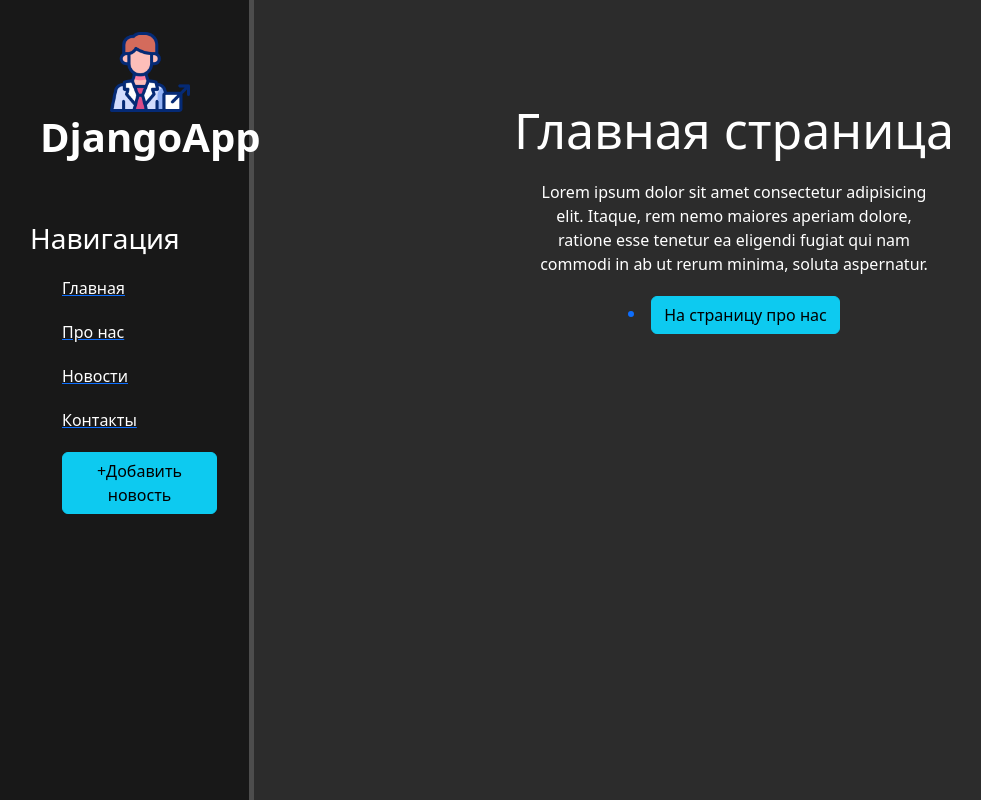
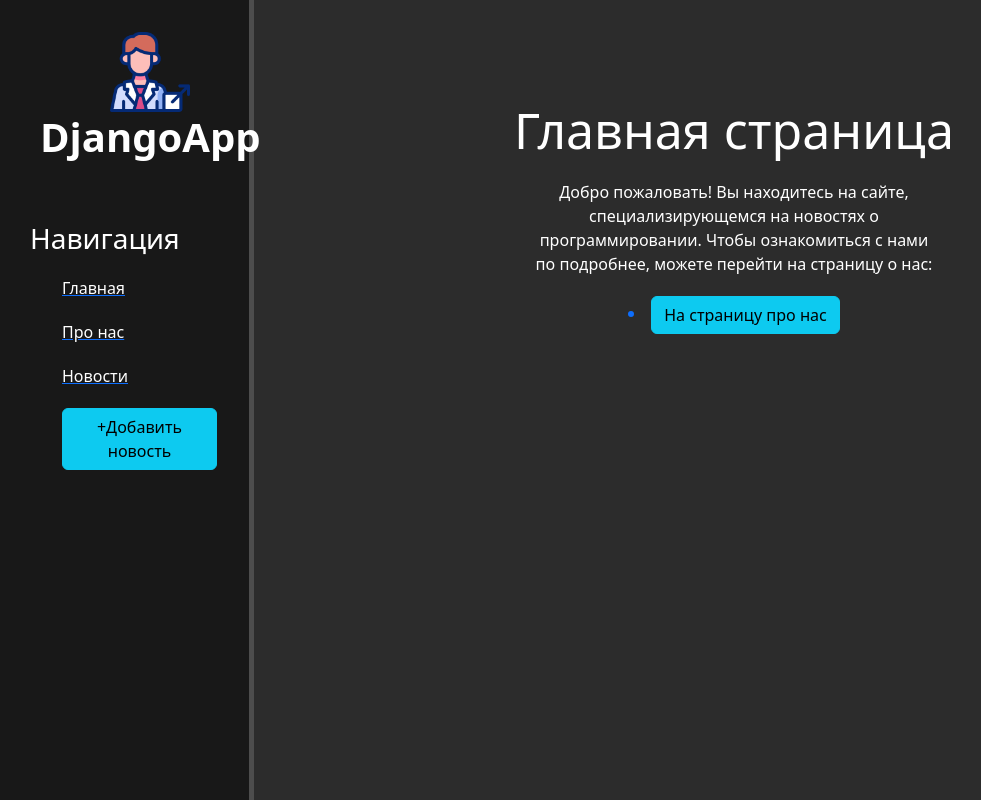
Before and after one commit to Vital1tch/django_app, a Django app: template webapp/main/templates/main/index.html in a window 1280 px wide. Shown: the whole page, without its empty margins (2-983 px from the left). Run offline with Django 5.2, Linux system fonts and the light colour scheme; the template is opened without the code that fills it, so the values that code supplies are empty; parts of the project's set-up code (start-up, migrations or seed data) failed here and were passed over.

Commit message:
Finish commit.

```diff
--- a/webapp/main/templates/main/about.html
+++ b/webapp/main/templates/main/about.html
@@ -7,7 +7,8 @@
 {% block content %}
 <div class="features">
     <h1>Про нас</h1>
-    <p>Lorem ipsum dolor sit amet consectetur adipisicing elit. Itaque, rem nemo maiores aperiam dolore, ratione esse tenetur ea eligendi fugiat qui nam commodi in ab ut rerum minima, soluta aspernatur.</p>
+    <p>Ещё раз привет! На этом сайте ты можешь ознакомиться о самых свежих новостях о программировании!
+        Будь уверен, наши новости всегда актуальны, так как мы давно следим за миром программирования! Прямиком с 2004 года. Так что дерзай, кнопка внизу:</p>
     <a href="{% url 'news_home' %}"><li><button class="btn btn-info"><i class=""></i> На страницу новостей</button></li></a>
 </div>
 {% endblock %}
--- a/webapp/main/templates/main/index.html
+++ b/webapp/main/templates/main/index.html
@@ -7,7 +7,11 @@
 {% block content %}
 <div class="features">
     <h1>Главная страница</h1>
-    <p>Lorem ipsum dolor sit amet consectetur adipisicing elit. Itaque, rem nemo maiores aperiam dolore, ratione esse tenetur ea eligendi fugiat qui nam commodi in ab ut rerum minima, soluta aspernatur.</p>
+    <p>Добро пожаловать!
+        Вы находитесь на сайте, специализирующемся на новостях о программировании.
+        Чтобы ознакомиться с нами по подробнее,
+        можете перейти на страницу о нас:
+    </p>
     <a href="{% url 'about' %}"><li><button class="btn btn-info">На страницу про нас</button></li></a>
 </div>
 {% endblock %}
--- a/webapp/main/templates/main/layout.html
+++ b/webapp/main/templates/main/layout.html
@@ -18,7 +18,6 @@
             <a href="{% url 'home' %}"><li>Главная</li></a>
             <a href="{% url 'about' %}"><li>Про нас</li></a>
             <a href="{% url 'news_home' %}"><li>Новости</li></a>
-            <a href=""><li>Контакты</li></a>
             <a href="{% url 'create' %}"><li><button class="btn btn-info"><i class="fas fa-plus-circle"></i> +Добавить новость</button></li></a>
         </ul>
 
--- a/webapp/news/templates/news/news_home.html
+++ b/webapp/news/templates/news/news_home.html
@@ -12,7 +12,8 @@
         <div class="alert news">
             <h3>{{ el.title }}</h3>
             <p>{{ el.anons }}</p>
-            <a href="{% url 'news_detail' el.id %}" class="btn btn-warning">Читать детальнее</a>
+            <p>{{ el.date }}</p>
+            <a href="{% url 'news_detail' el.id %}" class="btn btn-warning">Подробнее</a>
         </div>
     {% endfor %}
     {% else %}
--- a/webapp/static/main/css/main.css
+++ b/webapp/static/main/css/main.css
@@ -34,6 +34,7 @@ font-size: 28px;
 
 aside ul {
     list-style:none;
+
 }
 
 aside ul li {
@@ -41,6 +42,7 @@ aside ul li {
     display: block;
     margin-top: 20px;
     transition: transform .6s ease;
+    text-decoration: none;
 }
 
 aside ul li:hover, aside ul a:hover {
```
Also changed, not shown: webapp/db.sqlite3.
